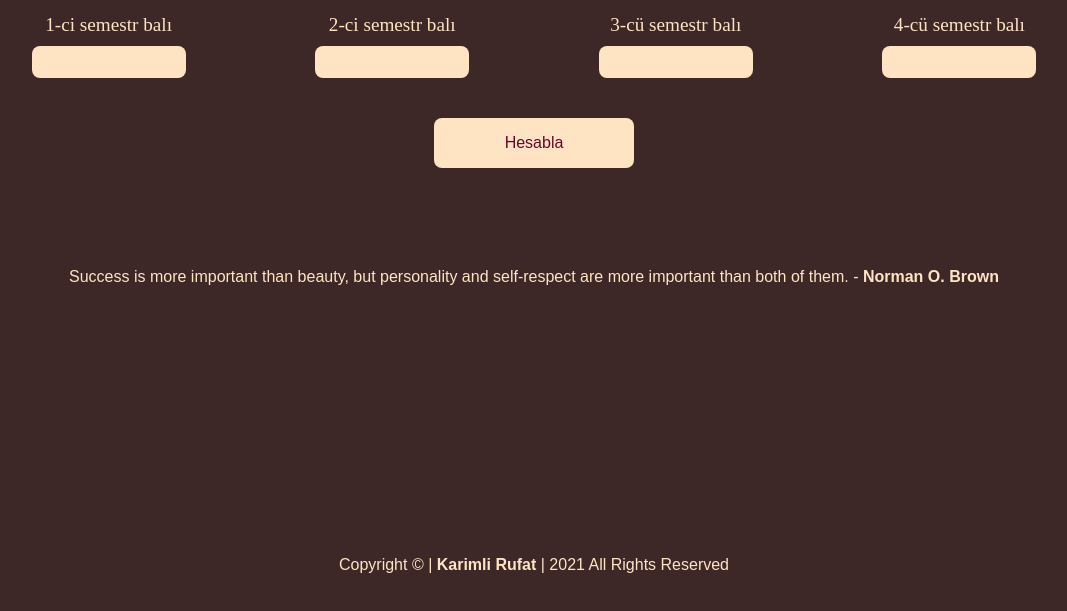
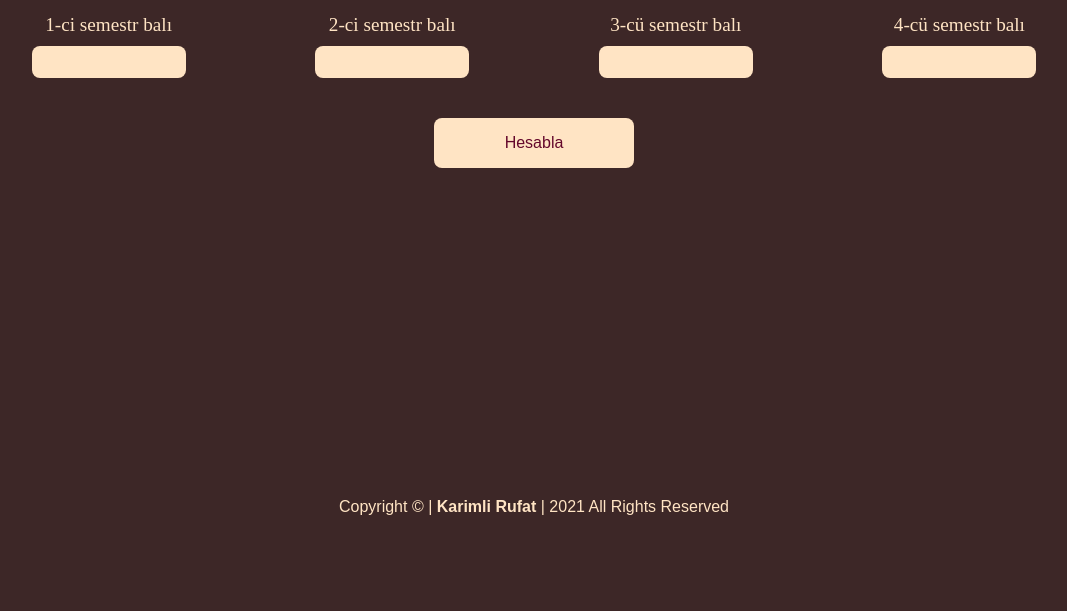
Before and after one commit to Rufat29/Average-calculation, a plain HTML site: page index.html in a window 1280 px wide. Shown: the part 91-702 px from the top of the page, without its empty margins (106-1173 px from the left). Drawn offline with Linux system fonts and the light colour scheme.

Commit message:
Update index.html

```diff
--- a/index.html
+++ b/index.html
@@ -69,8 +69,7 @@
     </div>
 
     <div class="answer">
-        <p id="result1">Success is more important than beauty, but personality and self-respect are more important than
-            both of them. - <b> Norman O. Brown </b> </p>
+
     </div>
 
     <div class="copyright">
```
